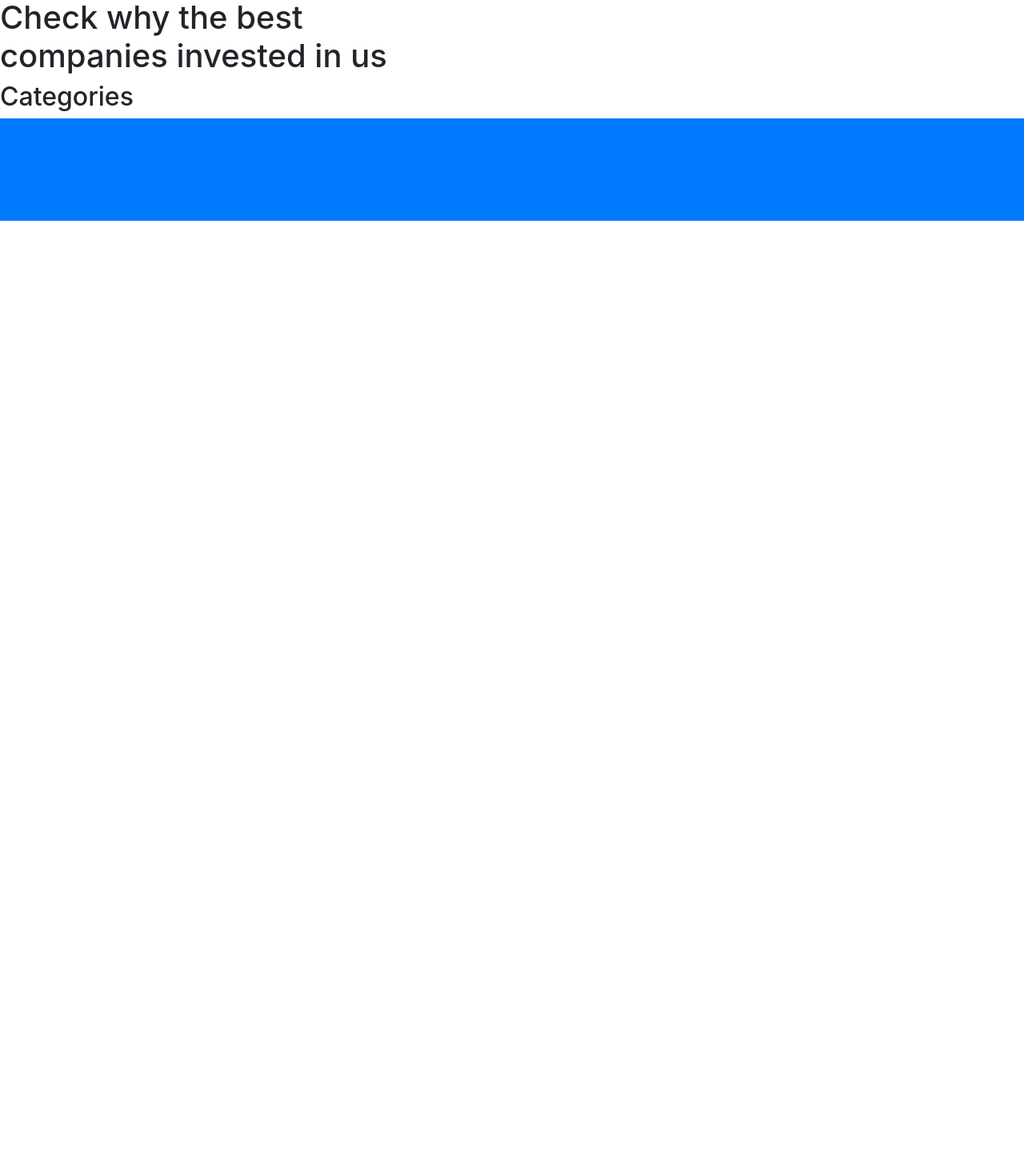
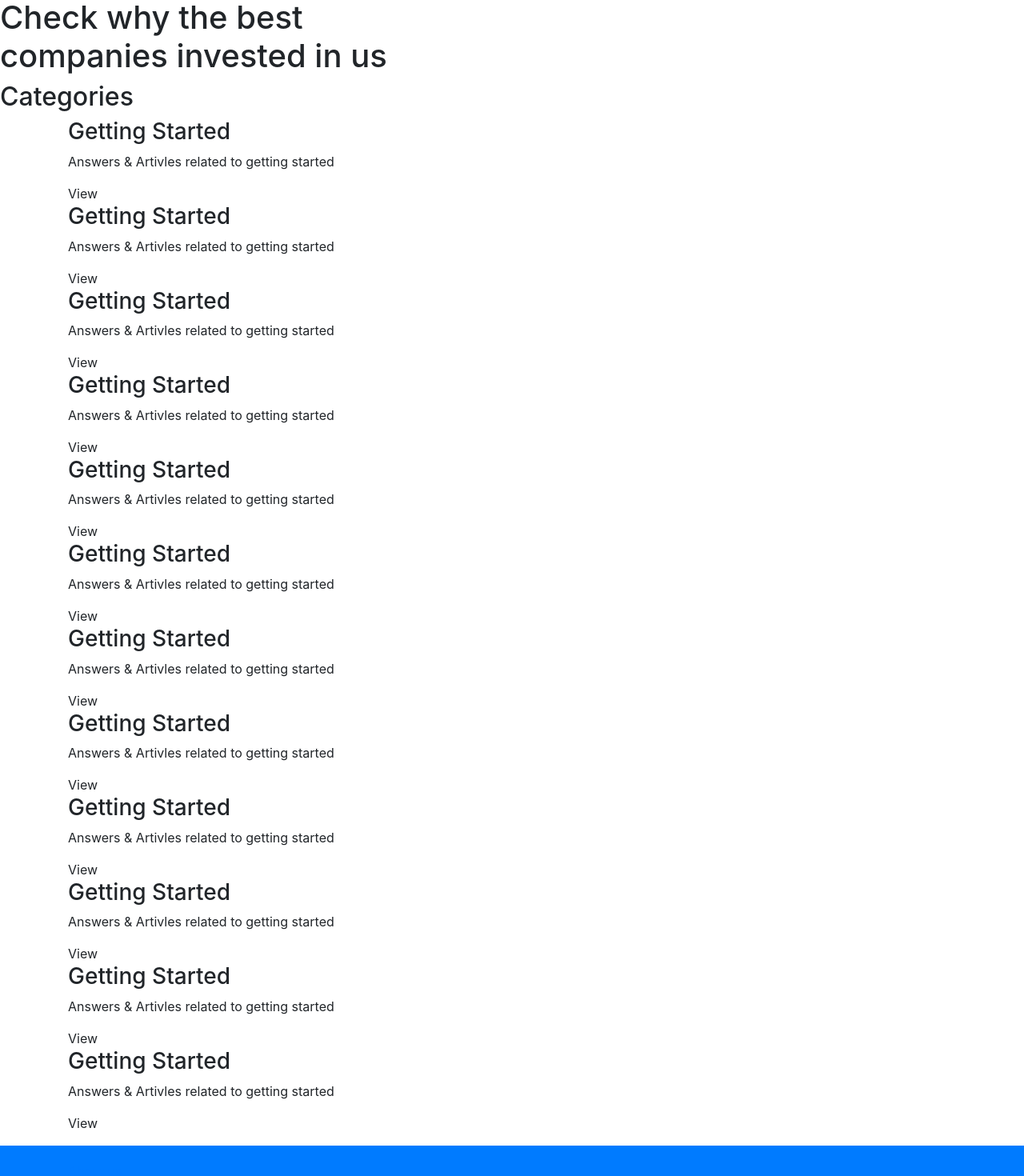
Before and after one commit to Prashant-Mutnale/connectnib, a Next.js app: page /categories in a window 1280 px wide. Shown: the part 318-1788 px from the top of the page at 80% size. Before the commit the page ends 800 px from the top, so only its background shows below. Built offline with nearby package versions, Linux system fonts and the light colour scheme; a small style sheet from the web is missing.

Commit message:
coded the blog page

```diff
--- a/components/Layout.js
+++ b/components/Layout.js
@@ -33,10 +33,10 @@ export default ({ children, title }) => (
                 integrity="sha384-ggOyR0iXCbMQv3Xipma34MD+dH/1fQ784/j6cY/iJTQUOhcWr7x9JvoRxT2MZw1T"
                 crossorigin="anonymous"
             />
-            <script
+            {/* <script
                 src="https://unpkg.com/react-dom/umd/react-dom.production.min.js"
                 crossorigin
-            />
+            /> */}
 
             <script
                 src="https://unpkg.com/react-bootstrap@next/dist/react-bootstrap.min.js"
--- a/pages/categories.js
+++ b/pages/categories.js
@@ -15,12 +15,101 @@ class Categories extends Component {
             <h1>Check why the best <br />
               companies invested in us</h1>
           </div>
-          <div className={css.aboutus}>
+          <div className={css.categoriesListHead}>
             <h2>
               Categories
               </h2>
           </div>
-          <div className={css.categoriesList}></div>
+          <div className="container">
+            <div className={css.categoriesList}>
+              <ul>
+                <li>
+                  <div className={css.categoriesCards}>
+                    <h3>Getting Started</h3>
+                    <p>Answers & Artivles related to getting started</p>
+                    <a>View</a>
+                  </div>
+                </li>
+                <li>
+                  <div className={css.categoriesCards}>
+                    <h3>Getting Started</h3>
+                    <p>Answers & Artivles related to getting started</p>
+                    <a>View</a>
+                  </div>
+                </li>
+                <li>
+                  <div className={css.categoriesCards}>
+                    <h3>Getting Started</h3>
+                    <p>Answers & Artivles related to getting started</p>
+                    <a>View</a>
+                  </div>
+                </li>
+                <li>
+                  <div className={css.categoriesCards}>
+                    <h3>Getting Started</h3>
+                    <p>Answers & Artivles related to getting started</p>
+                    <a>View</a>
+                  </div>
+                </li>
+                <li>
+                  <div className={css.categoriesCards}>
+                    <h3>Getting Started</h3>
+                    <p>Answers & Artivles related to getting started</p>
+                    <a>View</a>
+                  </div>
+                </li>
+                <li>
+                  <div className={css.categoriesCards}>
+                    <h3>Getting Started</h3>
+                    <p>Answers & Artivles related to getting started</p>
+                    <a>View</a>
+                  </div>
+                </li>
+                <li>
+                  <div className={css.categoriesCards}>
+                    <h3>Getting Started</h3>
+                    <p>Answers & Artivles related to getting started</p>
+                    <a>View</a>
+                  </div>
+                </li>
+                <li>
+                  <div className={css.categoriesCards}>
+                    <h3>Getting Started</h3>
+                    <p>Answers & Artivles related to getting started</p>
+                    <a>View</a>
+                  </div>
+                </li>
+                <li>
+                  <div className={css.categoriesCards}>
+                    <h3>Getting Started</h3>
+                    <p>Answers & Artivles related to getting started</p>
+                    <a>View</a>
+                  </div>
+                </li>
+                <li>
+                  <div className={css.categoriesCards}>
+                    <h3>Getting Started</h3>
+                    <p>Answers & Artivles related to getting started</p>
+                    <a>View</a>
+                  </div>
+                </li>
+                <li>
+                  <div className={css.categoriesCards}>
+                    <h3>Getting Started</h3>
+                    <p>Answers & Artivles related to getting started</p>
+                    <a>View</a>
+                  </div>
+                </li>
+                <li>
+                  <div className={css.categoriesCards}>
+                    <h3>Getting Started</h3>
+                    <p>Answers & Artivles related to getting started</p>
+                    <a>View</a>
+                  </div>
+                </li>
+              </ul>
+            </div>
+          </div>
         </div>
       </Layout>
     );
--- a/styles.css
+++ b/styles.css
@@ -65,7 +65,9 @@ table {
 	animation: smoothScroll 0.5s;
     position: fixed;
     left: 0;
-    right: 0;
+	right: 0;
+	padding: 12px 0;
+	z-index: 4;
 }
 
 /* static css */
@@ -111,15 +113,17 @@ header a{
 	margin-left: 20px;
 }
 
-.banner{
+.banner, .categoriesbanner, .blogbanner{
 	background-image: url('/static/images/banner.png');
-    height: 300px;
-    background-size: cover;
+	height: 309px;
+	background-size: cover;
+	padding-top: 52px;
 }
 .categoriesbanner{
 	background-image: url('/static/images/categories-banner.png');
-    height: 300px;
-    background-size: cover;
+}
+.blogbanner{
+	background-image: url('/static/images/blogbanner.png')
 }
 .banner h1, .categoriesbanner h1{
 	font-size: 28px;
@@ -127,7 +131,7 @@ header a{
 	text-align: center;
 	padding-top: 100px;
 }
-.aboutus h2{
+.aboutus h2, .categoriesListHead h2{
 	font-size: 35px;
     font-family: Circular Std Medium;
     font-style: normal;
@@ -195,9 +199,12 @@ header a{
 }
 .homeCategoriesCards{
 	border: 2px solid transparent;
+	transition: all 400ms ease-out,transform 400ms ease-out,-webkit-transform 400ms ease-out;
 }
 .homeCategoriesCards:hover{
 	border: 2px solid #007bff;
+	transform: translate3d(0,-3px,0);
+    box-shadow: 0px 7px 13px rgba(0,0,0,0.14);
 }
 .homeCategoriesCards h3{
 	font-size: 16px;
@@ -260,3 +267,96 @@ header a{
     padding: 8px 20px;
     border-radius: 37%;
   }
+  .categoriesCards{
+    border: 2px solid #f2f2f2;
+    border-radius: 5px;
+	padding: 22px;
+	margin: 5px;
+	transition: all 400ms ease-out,transform 400ms ease-out,-webkit-transform 400ms ease-out;
+  }
+  .categoriesCards:hover{
+	border: 2px solid #0165ff;
+	transform: translate3d(0,-3px,0);
+    box-shadow: 0px 7px 13px rgba(0,0,0,0.14);
+  }
+  .categoriesList{
+	  margin-bottom: 40px;
+  }
+  .categoriesList ul {
+	  text-align: center;
+  }
+  .categoriesList ul li{
+	  display: inline-block;
+	  width: 32%;
+  }
+  .categoriesCards h3{
+	  font-size: 14px;
+	  font-family: 'Circular Std Medium';
+	  font-weight: 500;
+	  color: #383f49;
+	  margin-bottom: 10px;
+	  text-align: left;
+  }
+  .categoriesCards p{
+	color:   #8a94a3;
+	font-size: 13px;
+	font-family: 'Circular Std Medium';
+	font-weight: 500;
+	text-align: left;
+  }
+  .categoriesCards a{
+	  text-align: left;
+	  display: block;
+	  margin-top: 10px;
+	  font-size: 13px;
+	  color: #0165ff !important;
+  }
+  .categoriesListHead h2{
+	padding-top: 58px;
+}
+.blogImage img{
+	width: 100%;
+}
+.blogContent h3{
+	font-family: Circular Std Medium;
+    font-size: 18px;
+    color: #323c47;
+    line-height: 24px;
+    display: inline-block;
+    width: 100%;
+    margin-top: 17px;
+}
+.blogContent{
+	padding: 0 16px 24px;
+}
+.blogContainer{
+	margin-bottom: 20px;
+}
+
+.blogContent p{
+	font-size: 17px;
+    color: #848a91;
+    line-height: 26px;
+}
+
+.blogContent a{
+	color: #007bff !important;
+	margin-top: 10px;
+	display: block;
+	font-family: Circular Std Medium;
+}
+.blogCard img{
+	border-top-left-radius: 5px;
+	border-top-right-radius: 5px;
+}
+.blogCard:hover{
+	opacity: 1 !important;
+	box-shadow: rgba(45,45,45,0.05) 0px 2px 2px, rgba(49,49,49,0.05) 0px 4px 4px, rgba(42,42,42,0.05) 0px 8px 8px, rgba(32,32,32,0.05) 0px 16px 16px, rgba(49,49,49,0.05) 0px 32px 32px, rgba(35,35,35,0.05) 0px 64px 64px;
+	transform: translate(0, -4px);
+}
+.blogCard{
+	box-shadow: 0 2px 20px 0 rgba(0,0,0,0.05);
+	border-radius: 5px;
+	transition: box-shadow .3s ease-out, transform .3s ease-out, opacity .2s ease-out;
+	margin-bottom: 25px
+}
```
Also changed, not shown: pages/blog.js (added, +83 -0 lines), static/images/blogbanner.png (added), static/images/blogcard.jpg (added).
